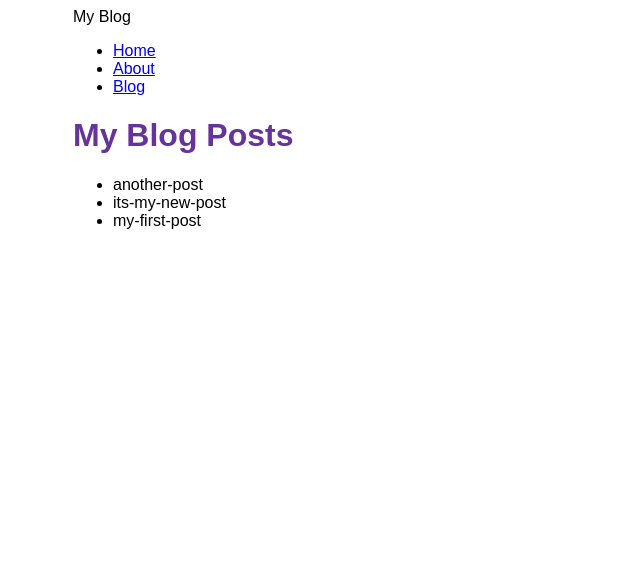
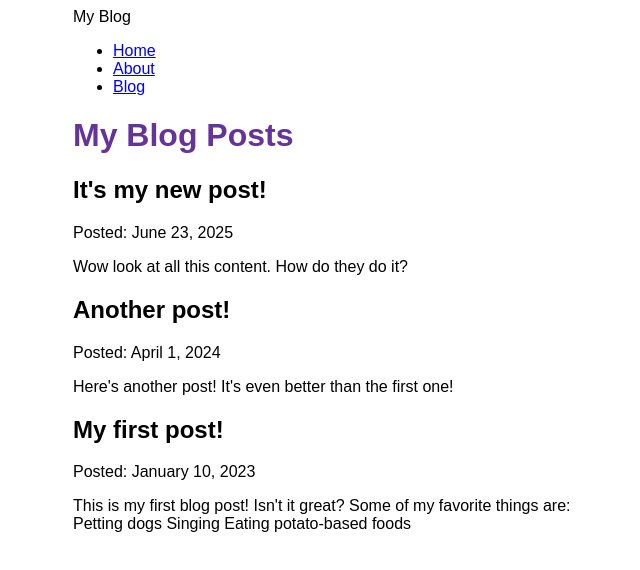
Before and after one commit to flaviosp15/my-blog, a Gatsby site: page /blog in a window 1280 px wide. Shown: the whole page, without its empty margins (317-957 px from the left). Built offline with nearby package versions, Linux system fonts and the light colour scheme; Gatsby itself is replaced by a stand-in of ours.

Commit message:
feat: pull data from MDX files to blog page elements

```diff
--- a/src/pages/blog.js
+++ b/src/pages/blog.js
@@ -6,20 +6,29 @@ import { graphql } from 'gatsby';
 function Blog({ data }) {
   return (
     <Layout pageTitle="My Blog Posts">
-      <ul>
-        {data.allFile.nodes.map(node => (
-          <li key={node.id}>{node.name}</li>
-        ))}
-      </ul>
+      {data.allMdx.nodes.map(node => (
+        <article key={node.id}>
+          <h2>{node.frontmatter.title}</h2>
+          <p>Posted: {node.frontmatter.date}</p>
+          <p>{node.excerpt}</p>
+        </article>
+      ))}
     </Layout>
   );
 }
 
 export const query = graphql`
   query {
-    allFile(filter: { sourceInstanceName: { eq: "blog" } }) {
+    allMdx(sort: { frontmatter: { date: DESC } }) {
       nodes {
-        name
+        id
+        excerpt
+        frontmatter {
+          date(formatString: "MMMM D, YYYY")
+          author
+          slug
+          title
+        }
       }
     }
   }
```
